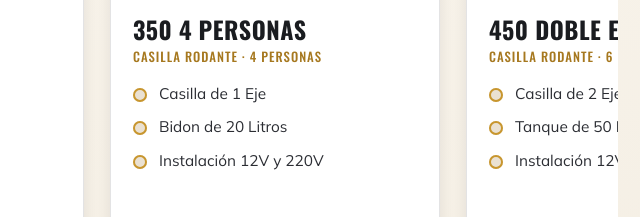
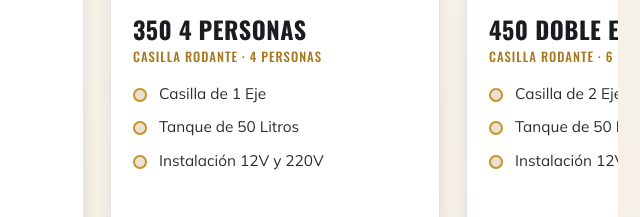
Before and after one commit to umbertoCabrera/casillas1, a plain HTML site: page index.html in a window 1280 px wide. Shown: the part 1783-2000 px from the top of the page, 636-1276 px from the left. Drawn offline with nearby package versions, Linux system fonts and the light colour scheme.

Commit message:
Replace 'Bidon de 20 Litros' with 'Tanque de 50 Litros'

```diff
--- a/index.html
+++ b/index.html
@@ -177,7 +177,7 @@
             <p class="model-tag">Casilla rodante · 4 personas</p>
             <ul class="feature-list">
               <li>Casilla de 1 Eje</li>
-              <li>Bidon de 20 Litros</li>
+              <li>Tanque de 50 Litros </li>
               <li>Instalación 12V y 220V</li>
             </ul>
             <a class="btn btn--outline btn--block" href="https://wa.me/5492996127677?text=Hola%2C%20me%20interesa%20la%20350%20Family%20Casilla%20rodante%20%C2%B7%204%20personas" rel="noopener" data-cta="modelo-mod-3">Consultar precio</a>
```
